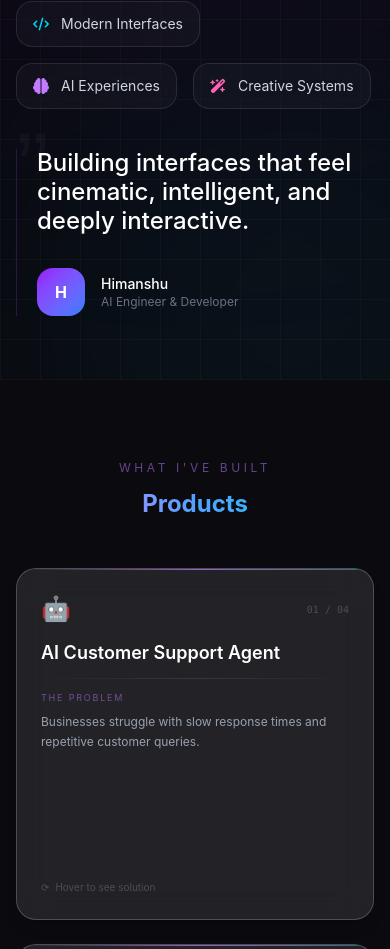
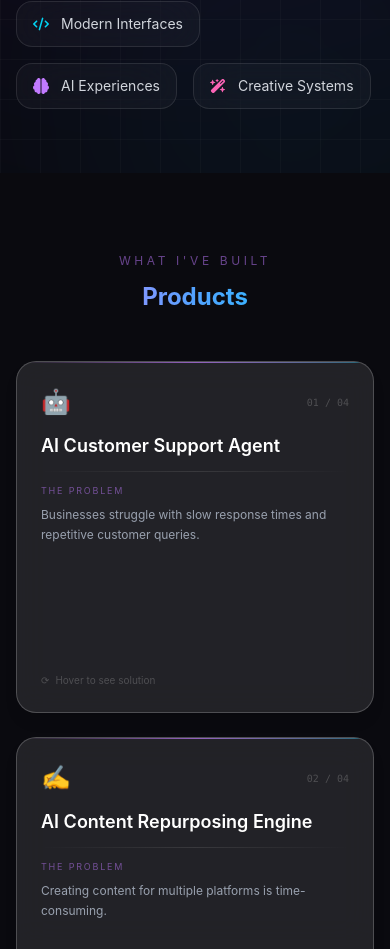
Before and after one commit to Himanshu110109/portfolio, a React (Vite) app: page / in a window 390 px wide. Shown: the part 1423-2372 px from the top of the page. Built offline with nearby package versions, Linux system fonts and the light colour scheme.

Commit message:
Update About.jsx

```diff
--- a/src/components/About.jsx
+++ b/src/components/About.jsx
@@ -1,6 +1,5 @@
 import { motion } from "framer-motion";
 import {
-  FaArrowRight,
   FaBrain,
   FaCode,
   FaWandMagicSparkles,
@@ -128,12 +127,12 @@ export default function About() {
             </div>
           </motion.div>
 
-          {/* RIGHT */}
+          {/* RIGHT - ONLY FOR DESKTOP */}
           <motion.div
             initial={{ opacity: 0, x: 25 }}
             whileInView={{ opacity: 1, x: 0 }}
             transition={{ duration: 0.7 }}
-            className="relative"
+            className="relative hidden lg:block"
           >
 
             {/* QUOTE BLOCK */}
@@ -149,9 +148,9 @@ export default function About() {
                 ”
               </div>
 
-              <div className="relative z-10 border-l border-purple-500/20 pl-5 sm:pl-7">
+              <div className="relative z-10 border-l border-purple-500/20 pl-7">
 
-                <p className="text-2xl sm:text-3xl md:text-4xl leading-[1.2] font-medium text-white max-w-lg">
+                <p className="text-3xl md:text-4xl leading-[1.2] font-medium text-white max-w-lg">
                   Building interfaces that feel
                   cinematic, intelligent,
                   and deeply interactive.
@@ -176,6 +175,7 @@ export default function About() {
               </div>
             </div>
           </motion.div>
+
         </div>
       </div>
     </section>
```
